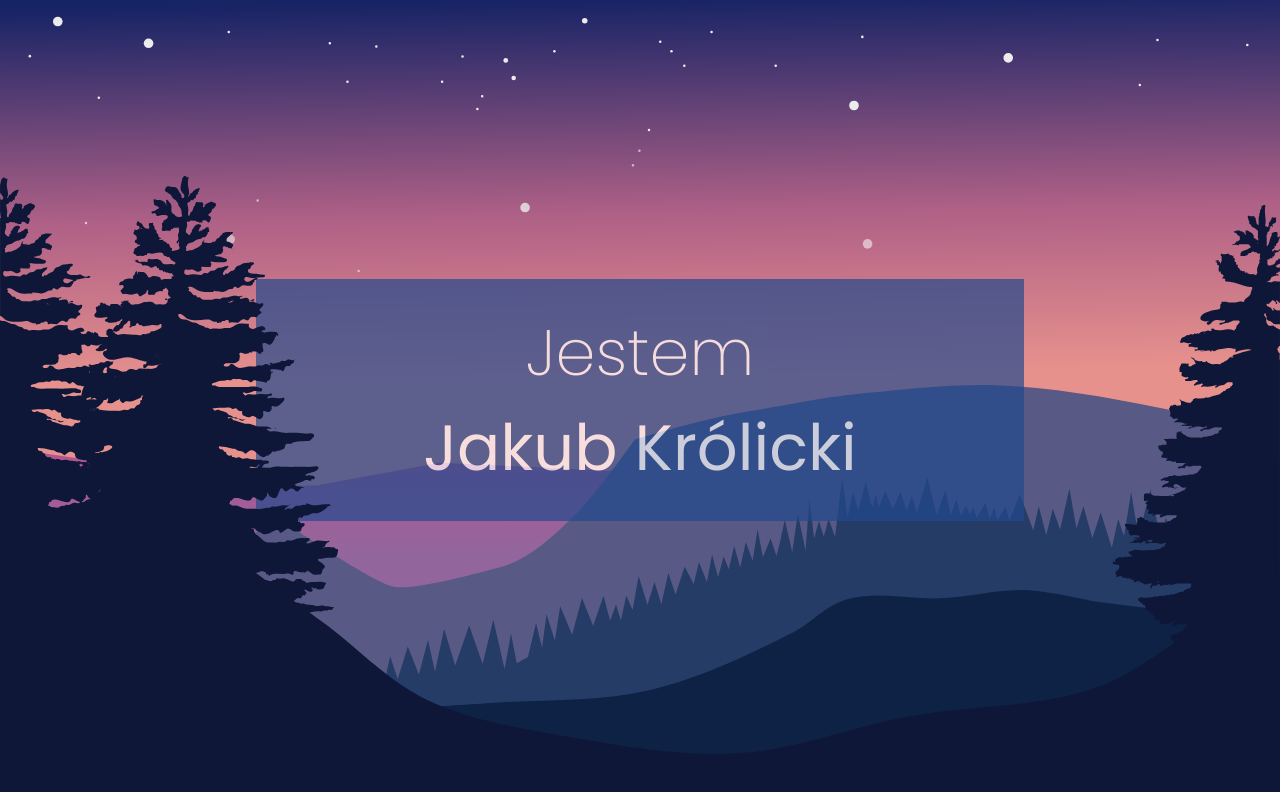
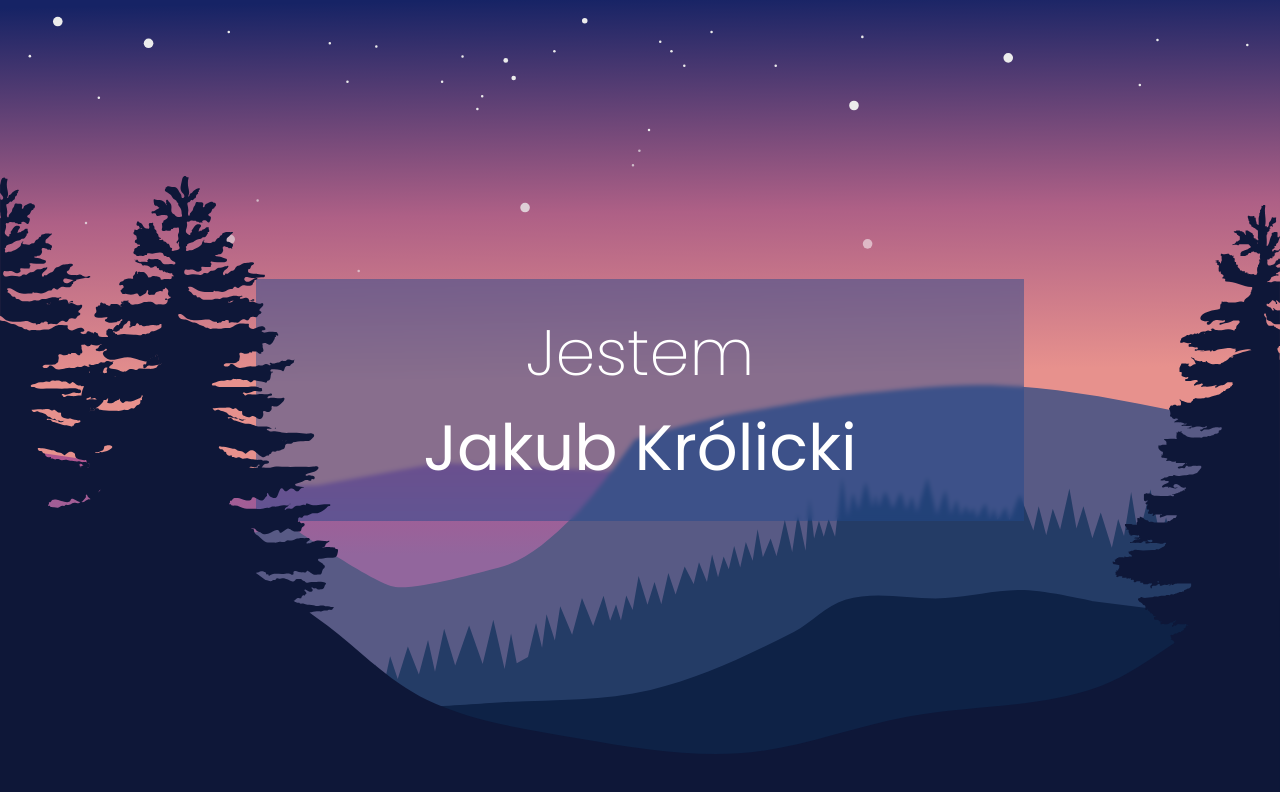
Before and after one commit to Krolicki/portfolio, a React (Vite) app: page / in a window 1280 px wide. Shown: the top 792 px of the page. Built offline with nearby package versions, Linux system fonts and the light colour scheme.

Commit message:
head-text fixes

```diff
--- a/src/components/Hero/Hero.css
+++ b/src/components/Hero/Hero.css
@@ -1,7 +1,7 @@
 .hero{
     height: 100vh;
-    /* background-color: rgb(var(--first-plan)); */
-    background-color: black;
+    background-color: rgb(var(--first-plan));
+    /* background-color: black; */
     position: relative;
     overflow: hidden;
 }
@@ -15,7 +15,7 @@
     overflow: hidden;
     position: relative;
     color: white;
-    z-index: 11;
+    z-index: 9;
 }
 
 .first-text-wraper{
@@ -47,14 +47,15 @@
     text-align: center;
     transform: rotateY(180deg);
     backface-visibility: hidden;
+    backdrop-filter: blur(2px);
     transition: transform .7s cubic-bezier(.22,1.12,1,.98),
-                opacity .5s ease-in;
+                background-color .5s ease-in;
     background-color: rgb(35, 74, 141);
     padding: 2vw 0;
 }
 
 .second-text-wraper.final-stage{
-    opacity: .7;
+    background-color: rgba(35, 74, 141, 0.483);
 }
 .text-wraper.final-stage{
     z-index: 9;
@@ -89,7 +90,7 @@
 }
 
 .first-plan{
-    transform: translateY(-50%);
+    transform: translateY(-90%);
     bottom: -56vw;
     z-index: 10;
 }
```
